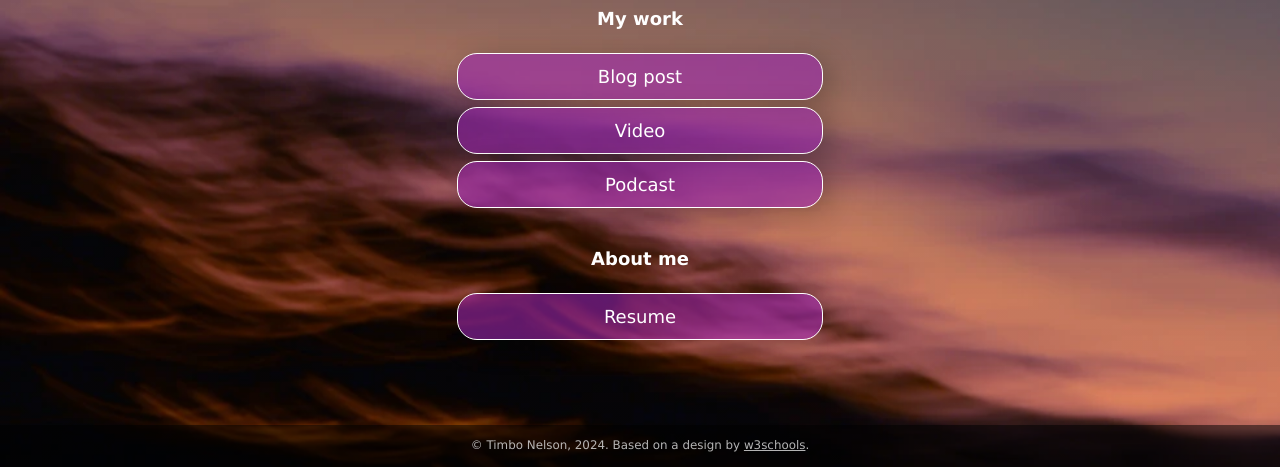
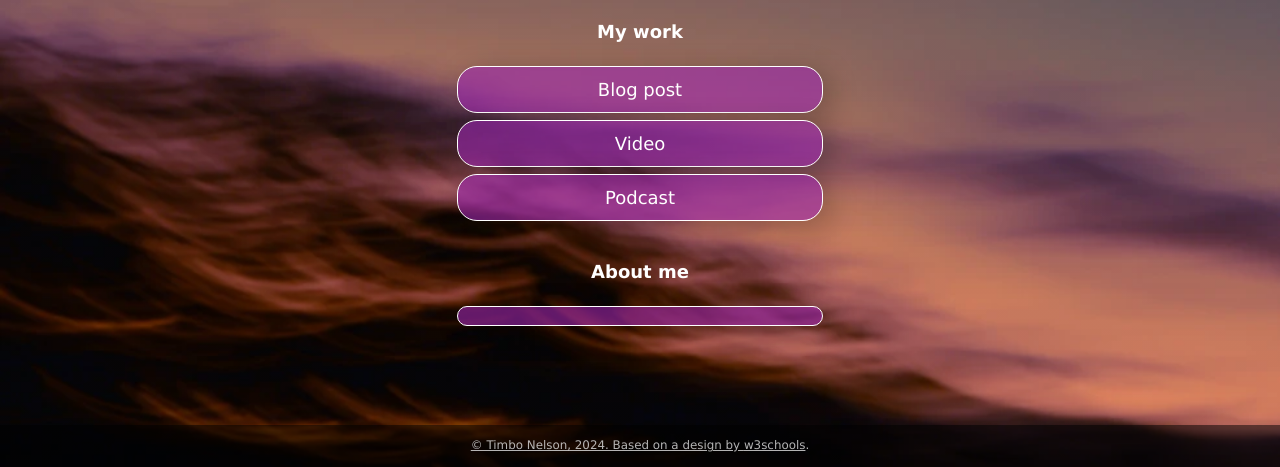
Before and after one commit to timbo3844/timbo3844.github.io, a plain HTML site: page index.html in a window 1280 px wide. Shown: the part 333-800 px from the top of the page. Drawn offline with Linux system fonts and the light colour scheme.

Commit message:
Update index.html

```diff
--- a/index.html
+++ b/index.html
@@ -37,8 +37,8 @@
       <div class="button toggle">Video</div>
       <div class="slidedown">
         <div class="description">
-          <h2>Video title</h2>
-          <p>Add a short but appealing description of your video.</p>
+          <h2>Video Title:I actually don't know yet</h2>
+          <p>Add a short but appealing description of your video: IDK.</p>
           <a href="#" class="external-link" target="_blank">Watch</a>
         </div>
       </div>
@@ -46,21 +46,21 @@
       <div class="button toggle">Podcast</div>
       <div class="slidedown">
         <div class="description">
-          <h2>Podcast title</h2>
-          <p>Add a short but appealing description of your podcast</p>
-          <a href="<a href="https://medium.com/the-awl/i-may-not-harm-jeff-bezos-a4d322f17bd8" class="external-link" target="_blank">Read</a>
+          <h2>From Textbooks To Tiktok: The Life of a Student Content Creator</h2>
+          <p>This podcast uncovers how college students balance academics with thriving as TikTok creators, offering a glimpse into their dynamic world of content creation and education
+          </p>
+          <a href="<a href="https://on.soundcloud.com/4hdrE4NdEbJogWHTA" class="external-link" target="_blank">Read</a>
           " class="external-link" target="_blank">Listen</a>
         </div>
       </div>
     </div>
 
-    <!-- Replace # with PDF from Google Docs, or replace the entire section with whatever you want. Or delete it! Or add another section below it!-->
     <div class="section-header">
       <h1>About me</h1>
     </div>
 
     <div class="links-container">
-      <a href="https://drive.google.com" class="button" target="_blank">Resume</a>
+      <a href="https://drive.google.com" class="button" target="_blank"> <a href="https://www.linkedin.com/in/timbo-nelson/"</a>
     </div>
 
   </div>
```
